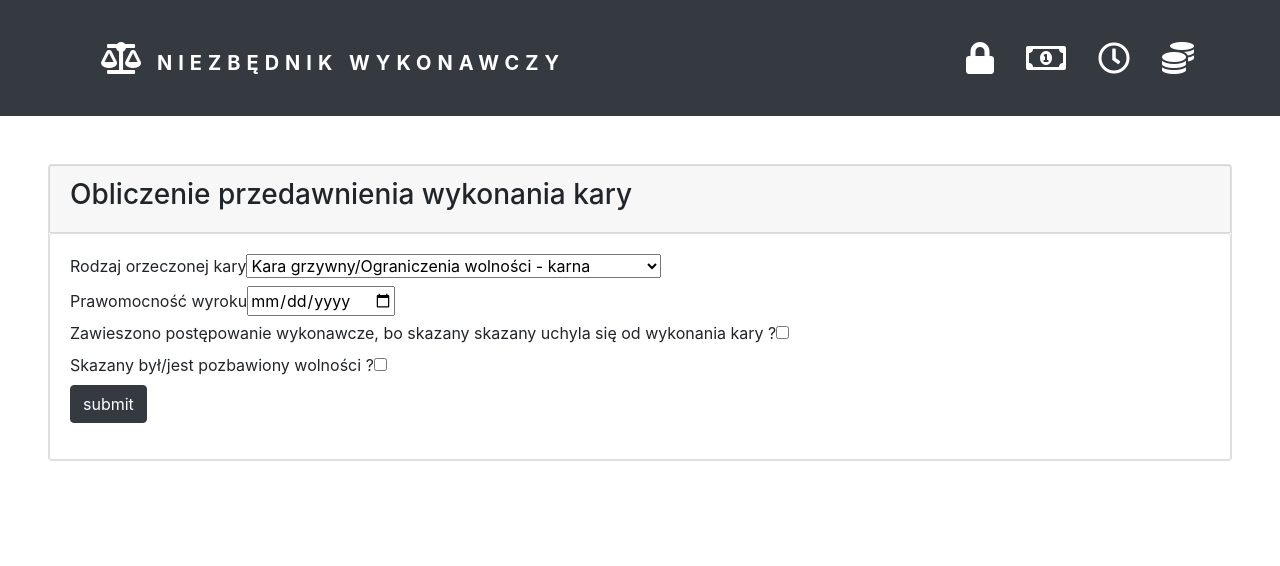
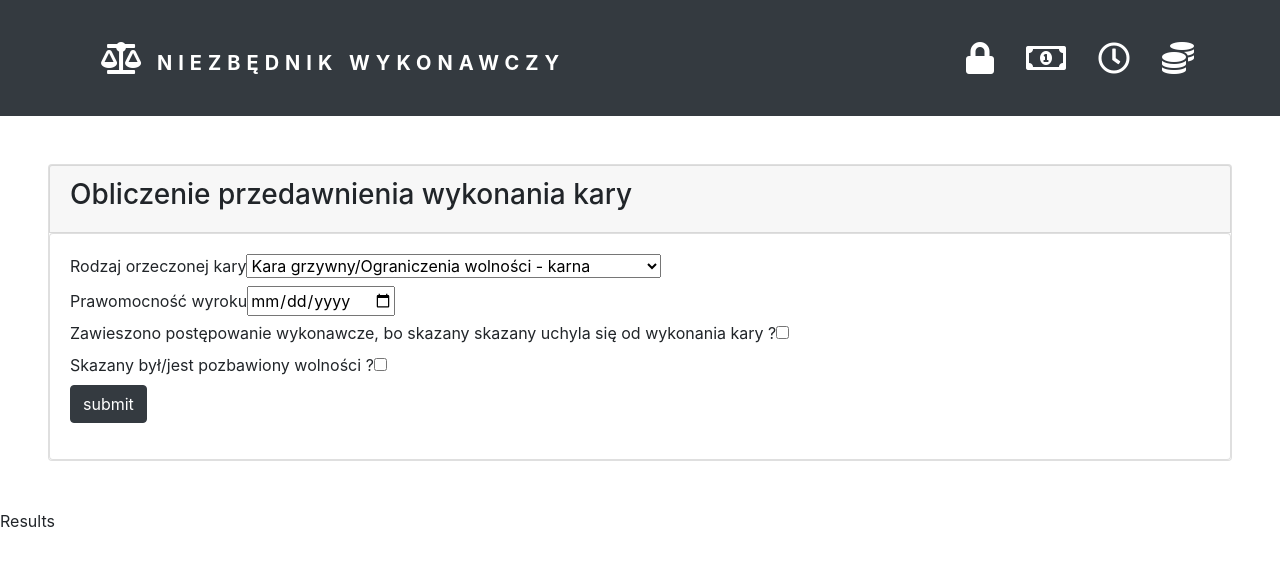
Before and after one commit to bbombelka/punishment-tool-kit, an Angular app: page /expiry in a window 1280 px wide. Shown: the top 566 px of the page. Built offline with nearby package versions, Linux system fonts and the light colour scheme.

Commit message:
style correction

```diff
--- a/src/app/components/expiry/expiry.component.html
+++ b/src/app/components/expiry/expiry.component.html
@@ -58,3 +58,4 @@
     </form>
   </div>
 </div>
+<div>Results</div>
```
